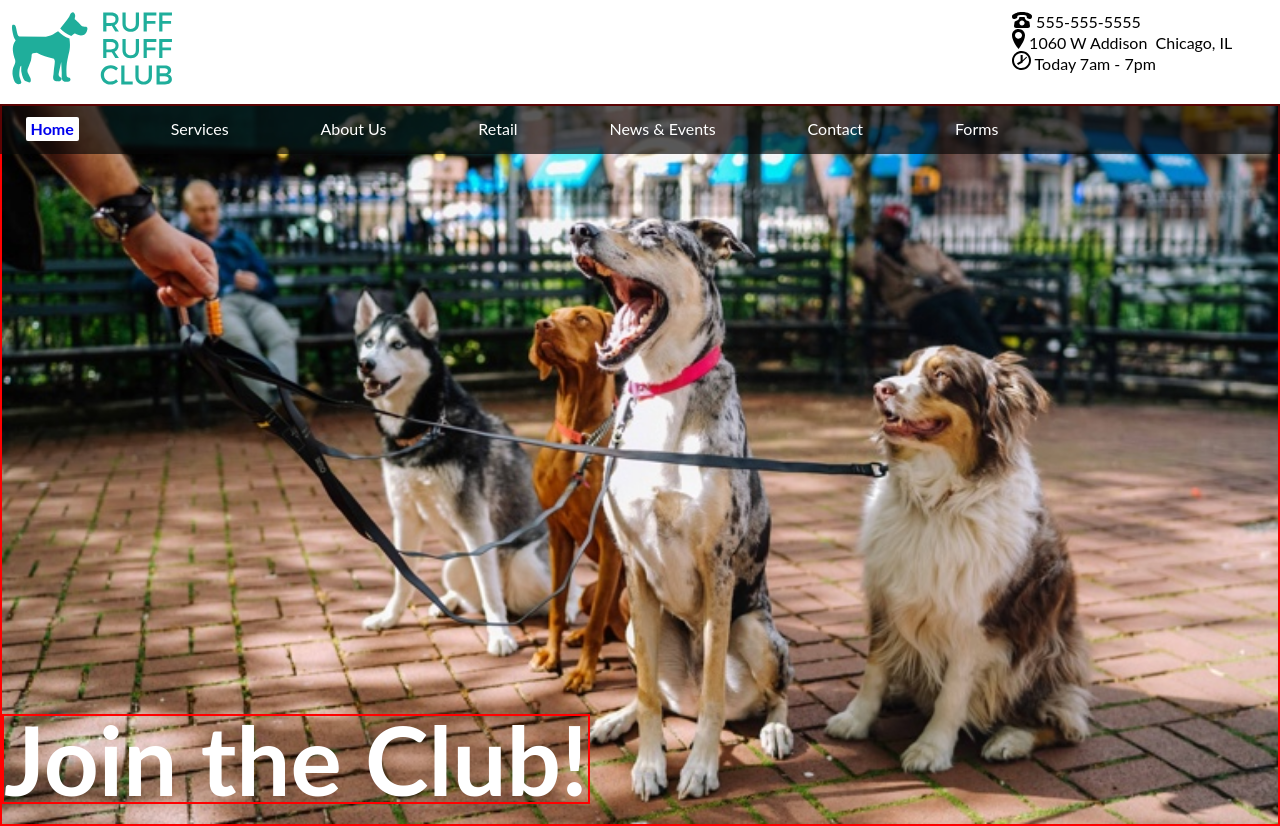
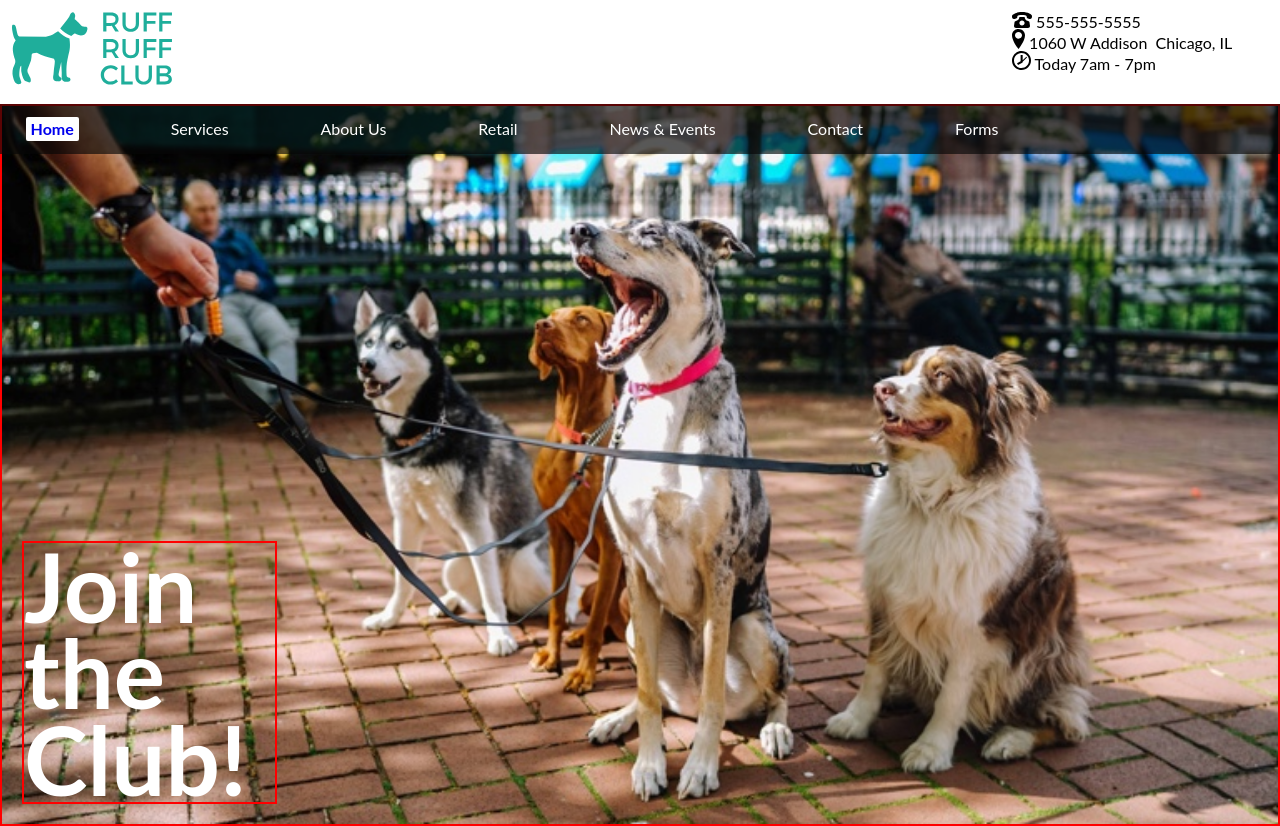
Before and after one commit to juliafmurray/ruff-ruff, a website: page src/index.html in a window 1280 px wide. Shown: the top 826 px of the page. Drawn offline with nearby package versions, Linux system fonts and the light colour scheme; files that its build step writes are made by us from their sources.

Commit message:
cta hero media queries

```diff
--- a/src/scss/06_components/hero.scss
+++ b/src/scss/06_components/hero.scss
@@ -13,23 +13,25 @@
   color: $color-white;
   position: absolute;
   z-index: 1;
+  left: 20px;
   bottom: 20px;
-
+  width: 20%;
 
   @media screen and (min-width: 320px) {
-    font-size: $font-size-heading-large;
+    display: none;
   }
 
-  @media screen and (min-width: 500px) {
+  @media screen and (min-width: 768px) {
     font-size: $font-size-heading-xx-large;
+    display: flex;
     }
 
-    @media screen and (min-width: 960px) {
+    @media screen and (min-width: 800px) {
     font-size: $font-size-heading-xxx-large;
+    display: flex;
     }
 }
 
 .c-hero__img {
   width: 100%;
-
 }
```
